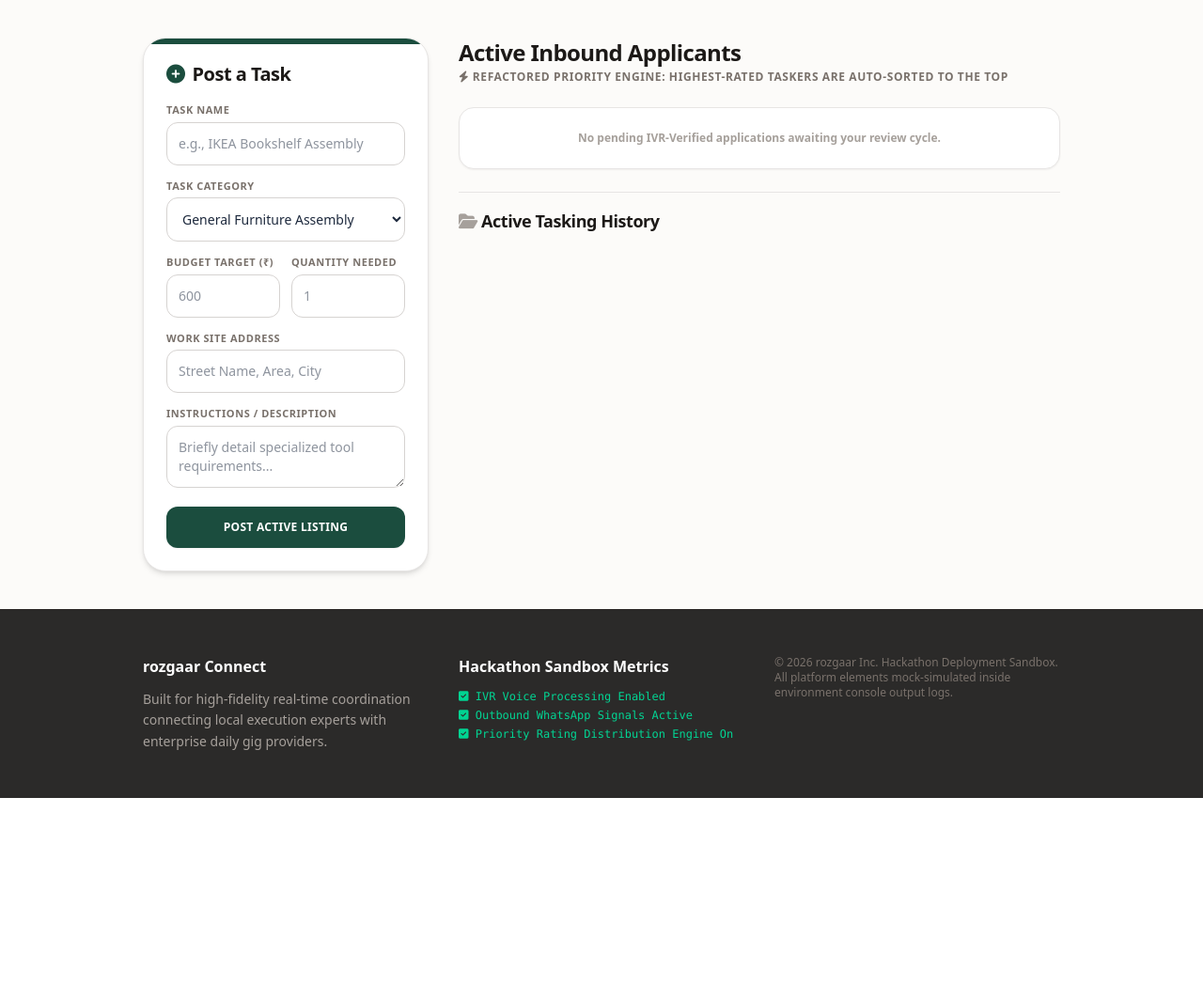
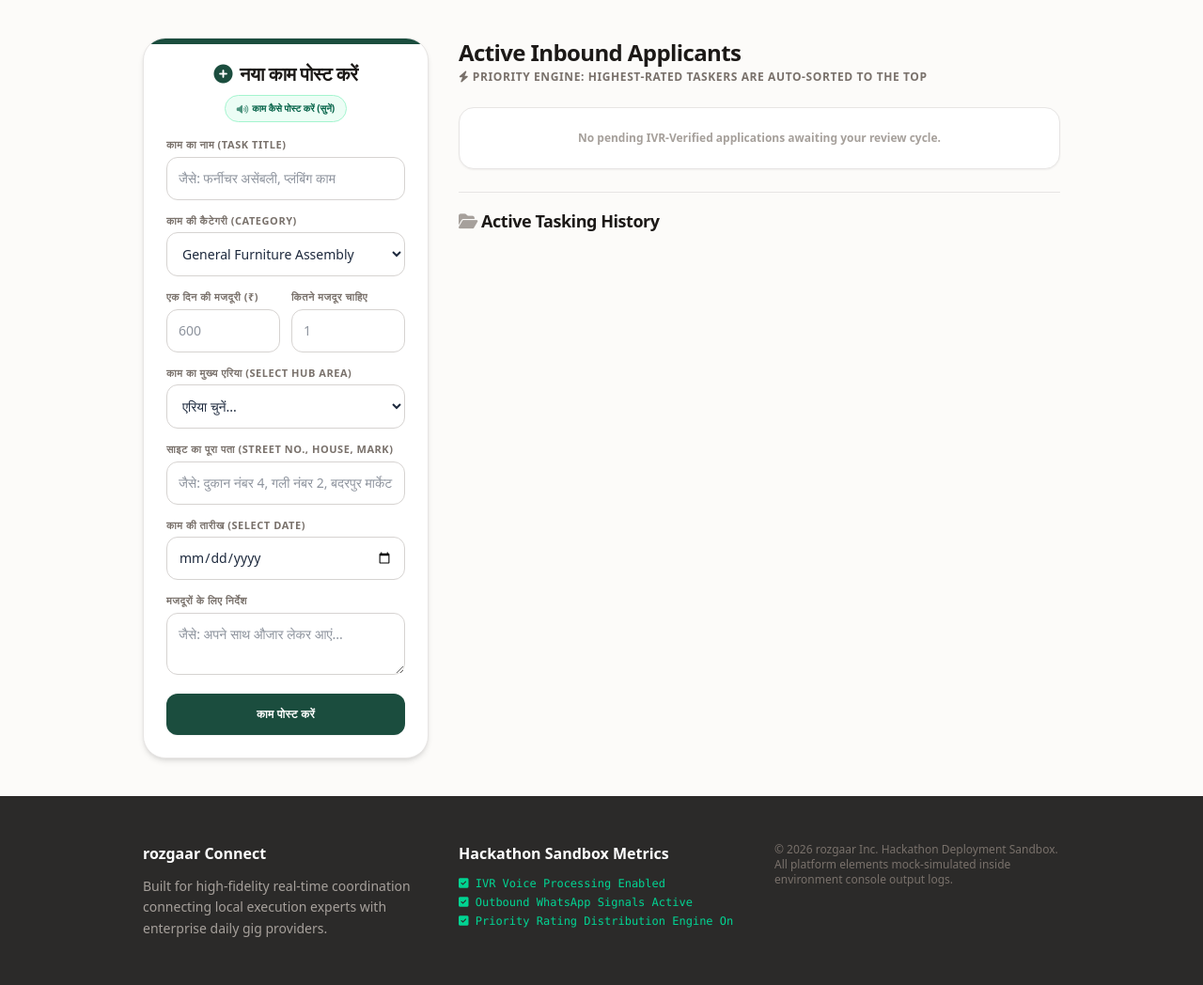
Before and after one commit to DeepanshuMathurya/shramik-connect, a Flask app: template templates/dashboard_contractor.html in a window 1280 px wide. Shown: the part 69-1117 px from the top of the page at 94% size. Before the commit the page ends 918 px from the top, so only its background shows below. Run offline with Flask 3, Linux system fonts and the light colour scheme; the template is opened without the code that fills it, so the values that code supplies are empty.

Commit message:
Update dashboard_contractor.html

```diff
--- a/templates/dashboard_contractor.html
+++ b/templates/dashboard_contractor.html
@@ -2,19 +2,29 @@
 {% block content %}
 <div class="grid grid-cols-1 lg:grid-cols-3 gap-8">
 
+    <!-- Left Hand Form Component Column -->
     <div class="space-y-6">
         <div class="bg-white border border-stone-200 rounded-3xl p-6 shadow-md relative overflow-hidden">
             <div class="absolute top-0 left-0 w-full h-1.5 bg-[#1b4d3e]"></div>
-            <h3 class="text-xl font-black text-stone-900 tracking-tight mb-4 flex items-center gap-2"><i class="fa-solid fa-circle-plus text-[#1b4d3e]"></i> Post a Task</h3>
+
+            <div class="text-center mb-4">
+                <h3 class="text-xl font-black text-stone-900 tracking-tight flex items-center justify-center gap-2">
+                    <i class="fa-solid fa-circle-plus text-[#1b4d3e]"></i> नया काम पोस्ट करें
+                </h3>
+                <!-- Mobile-Friendly Play Help Button -->
+                <button type="button" onclick="playContractorGuide()" class="mt-2 bg-emerald-50 text-emerald-800 border border-emerald-200 font-bold text-[10px] px-3 py-1.5 rounded-full hover:bg-emerald-100 transition flex items-center gap-1 mx-auto cursor-pointer">
+                    <i class="fa-solid fa-volume-high animate-pulse"></i> <span>काम कैसे पोस्ट करें (सुनें)</span>
+                </button>
+            </div>
 
             <form action="/post_gig" method="POST" class="space-y-3.5">
                 <div>
-                    <label class="block text-[11px] font-bold text-stone-500 uppercase tracking-wider mb-1">Task Name</label>
-                    <input type="text" name="title" placeholder="e.g., IKEA Bookshelf Assembly" required class="w-full p-3 text-sm border border-stone-300 rounded-xl outline-none focus:border-[#1b4d3e]">
+                    <label class="block text-[11px] font-bold text-stone-500 uppercase tracking-wider mb-1">काम का नाम (Task Title)</label>
+                    <input type="text" name="title" placeholder="जैसे: फर्नीचर असेंबली, प्लंबिंग काम" required class="w-full p-3 text-sm border border-stone-300 rounded-xl outline-none focus:border-[#1b4d3e]">
                 </div>
                 <div>
-                    <label class="block text-[11px] font-bold text-stone-500 uppercase tracking-wider mb-1">Task Category</label>
-                    <select name="skill_required" class="w-full p-3 border border-stone-300 rounded-xl bg-white text-sm outline-none">
+                    <label class="block text-[11px] font-bold text-stone-500 uppercase tracking-wider mb-1">काम की कैटेगरी (Category)</label>
+                    <select name="skill_required" class="w-full p-3 border border-stone-300 rounded-xl bg-white text-sm outline-none cursor-pointer">
                         <option value="General Furniture Assembly">General Furniture Assembly</option>
                         <option value="IKEA Assembly">IKEA Furniture Assembly</option>
                         <option value="Minor Plumbing Repairs">Minor Plumbing Repairs</option>
@@ -23,31 +33,60 @@
                 </div>
                 <div class="grid grid-cols-2 gap-3">
                     <div>
-                        <label class="block text-[11px] font-bold text-stone-500 uppercase tracking-wider mb-1">Budget Target (₹)</label>
+                        <label class="block text-[11px] font-bold text-stone-500 uppercase tracking-wider mb-1">एक दिन की मजदूरी (₹)</label>
                         <input type="number" name="wage" placeholder="600" required class="w-full p-3 text-sm border border-stone-300 rounded-xl outline-none">
                     </div>
                     <div>
-                        <label class="block text-[11px] font-bold text-stone-500 uppercase tracking-wider mb-1">Quantity Needed</label>
+                        <label class="block text-[11px] font-bold text-stone-500 uppercase tracking-wider mb-1">कितने मजदूर चाहिए</label>
                         <input type="number" name="workers_needed" placeholder="1" required class="w-full p-3 text-sm border border-stone-300 rounded-xl outline-none">
                     </div>
                 </div>
                 <div>
-                    <label class="block text-[11px] font-bold text-stone-500 uppercase tracking-wider mb-1">Work Site Address</label>
-                    <input type="text" name="location" placeholder="Street Name, Area, City" required class="w-full p-3 text-sm border border-stone-300 rounded-xl outline-none">
+                    <label class="block text-[11px] font-bold text-stone-500 uppercase tracking-wider mb-1">काम का मुख्य एरिया (Select Hub Area)</label>
+                    <select name="location" required class="w-full p-3 border border-stone-300 bg-white rounded-xl outline-none text-sm cursor-pointer">
+                        <option value="" disabled selected>एरिया चुनें...</option>
+                        <option value="Badarpur">Badarpur</option>
+                        <option value="Sarita Vihar">Sarita Vihar</option>
+                        <option value="Jasola">Jasola</option>
+                        <option value="Okhla">Okhla</option>
+                        <option value="Nehru Place">Nehru Place</option>
+                        <option value="Kashmere Gate">Kashmere Gate</option>
+                        <option value="Shastri Park">Shastri Park</option>
+                        <option value="Seelampur">Seelampur</option>
+                        <option value="Shahdara">Shahdara</option>
+                        <option value="Dilshad Garden">Dilshad Garden</option>
+                        <option value="Connaught Place">Connaught Place</option>
+                        <option value="Saket">Saket</option>
+                        <option value="Dwarka">Dwarka</option>
+                        <option value="Rohini">Rohini</option>
+                        <option value="Noida">Noida</option>
+                        <option value="Gurugram">Gurugram</option>
+                        <option value="Ghaziabad">Ghaziabad</option>
+                        <option value="Faridabad">Faridabad</option>
+                    </select>
                 </div>
                 <div>
-                    <label class="block text-[11px] font-bold text-stone-500 uppercase tracking-wider mb-1">Instructions / Description</label>
-                    <textarea name="description" rows="2" placeholder="Briefly detail specialized tool requirements..." class="w-full p-3 text-sm border border-stone-300 rounded-xl outline-none"></textarea>
+                    <label class="block text-[11px] font-bold text-stone-500 uppercase tracking-wider mb-1">साइट का पूरा पता (Street No., House, Mark)</label>
+                    <input type="text" name="exact_address" placeholder="जैसे: दुकान नंबर 4, गली नंबर 2, बदरपुर मार्केट" required class="w-full p-3 text-sm border border-stone-300 rounded-xl outline-none focus:border-[#1b4d3e]">
                 </div>
-                <button type="submit" class="w-full bg-[#1b4d3e] text-white font-bold py-3.5 rounded-xl shadow-xs hover:bg-emerald-900 transition tracking-wide text-xs uppercase">Post Active Listing</button>
+                <div>
+                    <label class="block text-[11px] font-bold text-stone-500 uppercase tracking-wider mb-1">काम की तारीख (Select Date)</label>
+                    <input type="date" name="job_date" required class="w-full p-3 text-sm border border-stone-300 rounded-xl outline-none focus:border-[#1b4d3e] cursor-pointer">
+                </div>
+                <div>
+                    <label class="block text-[11px] font-bold text-stone-500 uppercase tracking-wider mb-1">मजदूरों के लिए निर्देश</label>
+                    <textarea name="description" rows="2" placeholder="जैसे: अपने साथ औजार लेकर आएं..." class="w-full p-3 text-sm border border-stone-300 rounded-xl outline-none"></textarea>
+                </div>
+                <button type="submit" class="w-full bg-[#1b4d3e] text-white font-bold py-3.5 rounded-xl shadow-xs hover:bg-emerald-900 transition tracking-wide text-xs uppercase cursor-pointer">काम पोस्ट करें</button>
             </form>
         </div>
     </div>
 
+    <!-- Right Hand Applicants Routing Column -->
     <div class="lg:col-span-2 space-y-6">
         <div>
             <h2 class="text-2xl font-black text-stone-900 tracking-tight">Active Inbound Applicants</h2>
-            <p class="text-xs text-stone-500 font-bold uppercase tracking-wider text-emerald-700 mt-0.5"><i class="fa-solid fa-bolt"></i> Refactored Priority Engine: Highest-Rated Taskers are auto-sorted to the top</p>
+            <p class="text-xs text-stone-500 font-bold uppercase tracking-wider text-emerald-700 mt-0.5"><i class="fa-solid fa-bolt"></i> Priority Engine: Highest-Rated Taskers are auto-sorted to the top</p>
         </div>
 
         <div class="space-y-3">
@@ -72,25 +111,28 @@
                     </div>
                     <p class="text-xs text-stone-500 font-medium mt-1">Applying for job profile: <span class="text-stone-800 font-bold">{{ app.title }}</span></p>
                     <p class="text-xs text-blue-600 font-bold mt-0.5">Primary Capability: {{ app.skills }}</p>
+                    <p class="text-xs text-stone-600 font-semibold mt-0.5"><i class="fa-solid fa-calendar-day"></i> Job Date Scheduled: {{ app.job_date }}</p>
 
                     {% if app.ivr_confirmed == 1 %}
                     <span class="inline-block mt-2 text-[10px] font-bold text-emerald-700 bg-emerald-50 border border-emerald-200 px-2 py-0.5 rounded-md"><i class="fa-solid fa-phone-volume"></i> Verified via Outbound IVR System Call</span>
                     {% endif %}
                 </div>
                 <div class="flex gap-2">
-                    <a href="/handle_applicant/{{ app.app_id }}/accept" class="bg-emerald-700 text-white p-2.5 px-4 rounded-full font-bold text-xs hover:bg-emerald-900 transition shadow-xs">Accept Option</a>
-                    <a href="/handle_applicant/{{ app.app_id }}/reject" class="bg-stone-100 text-stone-600 p-2.5 px-4 rounded-full font-bold text-xs hover:bg-stone-200 transition">Skip</a>
+                    <a href="/handle_applicant/{{ app.app_id }}/accept" class="bg-emerald-700 text-white p-2.5 px-4 rounded-full font-bold text-xs hover:bg-emerald-900 transition shadow-xs whitespace-nowrap">Accept Option</a>
+                    <a href="/handle_applicant/{{ app.app_id }}/reject" class="bg-stone-100 text-stone-600 p-2.5 px-4 rounded-full font-bold text-xs hover:bg-stone-200 transition whitespace-nowrap">Skip</a>
                 </div>
             </div>
             {% endfor %}
         </div>
 
+        <!-- Historic Job Posting Index Logs -->
         <h3 class="text-lg font-bold text-stone-900 tracking-tight pt-4 border-t border-stone-200"><i class="fa-solid fa-folder-open text-stone-400"></i> Active Tasking History</h3>
         <div class="grid grid-cols-1 md:grid-cols-2 gap-4">
             {% for gig in gigs %}
             <div class="bg-white border border-stone-200 p-4 rounded-xl shadow-xs">
                 <h4 class="font-bold text-stone-900 text-sm">{{ gig.title }}</h4>
-                <p class="text-xs text-stone-400 font-bold mt-1"><i class="fa-solid fa-location-dot"></i> {{ gig.location }}</p>
+                <p class="text-xs text-stone-400 font-bold mt-1"><i class="fa-solid fa-calendar-day"></i> Date: {{ gig.job_date }}</p>
+                <p class="text-xs text-stone-500 font-medium mt-0.5"><i class="fa-solid fa-location-dot"></i> {{ gig.location }} ({{ gig.exact_address }})</p>
                 <div class="mt-3 flex justify-between items-center text-[11px] font-bold">
                     <span class="text-stone-500">Allocation Goal: {{ gig.workers_needed }} spot(s)</span>
                     <span class="{% if gig.status == 'Open' %}text-emerald-700 bg-emerald-50 px-2 py-0.5 rounded{% else %}text-stone-500 bg-stone-100 px-2 py-0.5 rounded{% endif %} uppercase tracking-wider">{{ gig.status }}</span>
@@ -100,4 +142,20 @@
         </div>
     </div>
 </div>
+
+<script>
+function speakHindi(message) {
+    if (window.speechSynthesis) {
+        window.speechSynthesis.cancel();
+    }
+    const utterance = new SpeechSynthesisUtterance(message);
+    utterance.lang = 'hi-IN';
+    utterance.rate = 0.95;
+    window.speechSynthesis.speak(utterance);
+}
+
+function playContractorGuide() {
+    speakHindi("हेलो यूजर, नया काम पोस्ट करने के लिए सबसे पहले काम का नाम भरें। इसके बाद काम की कैटेगरी चुनें। फिर एक दिन की मजदूरी और कितने मजदूर चाहिए वो संख्या डालें। इसके बाद काम का मुख्य एरिया चुनें और नीचे साइट का पूरा पता जैसे गली नंबर या मकान नंबर साफ-साफ लिखें। आखिरी में कैलेंडर से काम की तारीख चुनें और नीचे दिए गए काले बटन को दबाकर काम लाइव कर दें।");
+}
+</script>
 {% endblock %}
```
